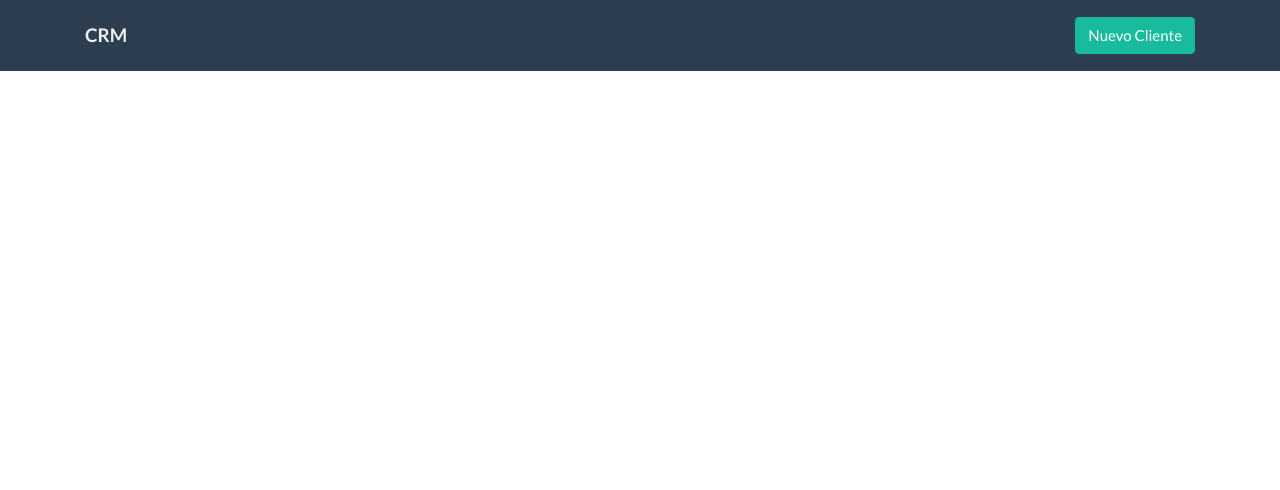
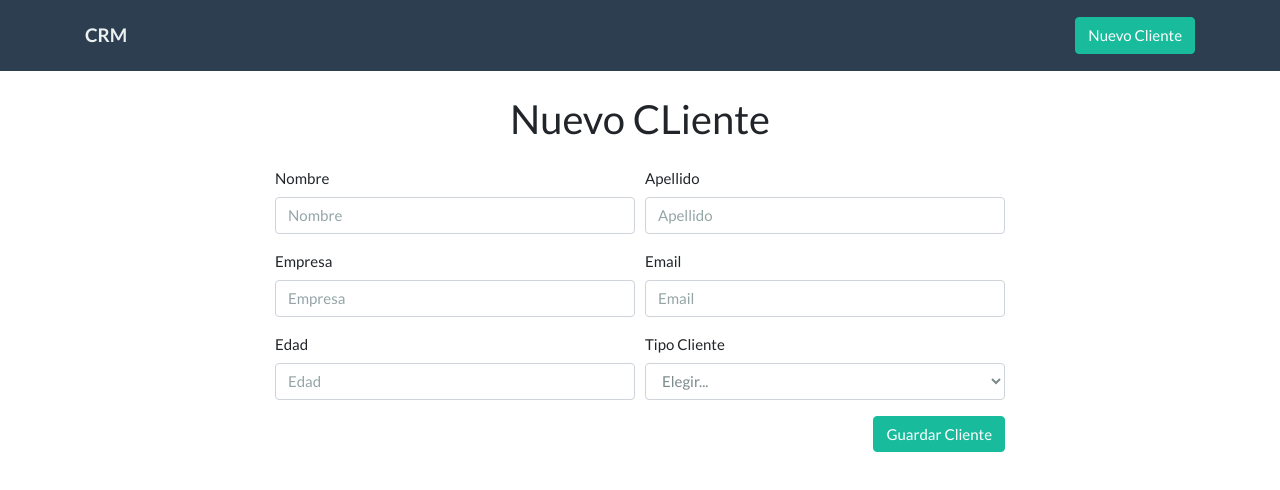
Before and after one commit to AndersonGuerrero/CRMLite, a React (Create React App) app: page /client/new in a window 1280 px wide. Shown: the top 490 px of the page. Built offline with nearby package versions, Linux system fonts and the light colour scheme; no server answers.

Commit message:
add apollo-client

```diff
--- a/package.json
+++ b/package.json
@@ -9,6 +9,7 @@
     "react": "^16.8.6",
     "react-apollo": "^2.5.8",
     "react-dom": "^16.8.6",
+    "react-router-dom": "^5.0.1",
     "react-scripts": "3.0.1"
   },
   "scripts": {
--- a/src/App.js
+++ b/src/App.js
@@ -1,8 +1,12 @@
 import React from 'react'
 import { ApolloProvider } from 'react-apollo'
 import ApolloClient from 'apollo-boost'
+import { BrowserRouter as Router, Route, Switch } from 'react-router-dom'
 
-import Header from './components/Header'
+import { Header } from './components/Header'
+import { Clients } from './components/Clients'
+import { NewClient } from './components/NewClient'
+import { EditClient } from './components/EditClient'
 
 const client = new ApolloClient({
   uri: process.env.REACT_APP_API_URL,
@@ -15,7 +19,18 @@ const client = new ApolloClient({
 function App() {
   return (
     <ApolloProvider client={client}>
-    	<Header />
+      <Router>
+        <>
+        	<Header />
+          <div className="container">
+            <Switch>
+              <Route exact path="/" component={Clients} />
+              <Route exact path="/client/new" component={NewClient} />
+              <Route exact path="/client/edit/:id" component={EditClient} />
+            </Switch>
+          </div>
+        < />
+      </Router>
     </ApolloProvider>
   );
 }
--- /dev/null
+++ b/src/components/Clients.js
@@ -0,0 +1,37 @@
+import React, { Fragment } from 'react'
+import { Link } from 'react-router-dom'
+import { Query } from 'react-apollo'
+import { GET_CLIENTS_QUERY } from '../queries'
+
+export const Clients = () => (
+  <Query query={GET_CLIENTS_QUERY}>
+    {({ loading, error, data}) =>{
+      if (loading) return "Cargando..."
+      if (error) return `Error: ${error.message}`
+      console.log(data)
+      return (
+        <Fragment>
+          <h2 className="text-center">Listado de clientes</h2>
+          <ul className="list-group mt-4">
+            {
+              data.getClients.map( item => (
+                <li className="list-group-item" key={item._id}>
+                  <div className="row justify-content-between align-items-center" >
+                    <div className="col-md-8 d-flex justify-content-between align-items-center">
+                      {item.name} {item.lastname}
+                    </div>
+                    <div className="col-md-4 d-flex justify-content-end">
+                      <Link to={`/client/edit/${item._id}`} className="btn btn-success d-block d-md-inline-block">
+                        Editar CLiente
+                      </Link>
+                    </div>
+                  </div>
+                </li>
+              ))
+            }
+          </ul>
+        </Fragment>
+      )
+    }}
+  </Query>
+)
--- /dev/null
+++ b/src/components/EditClient.js
@@ -0,0 +1,5 @@
+import React from 'react';
+
+export const EditClient = () => (
+  <h2 className="text-center">Editar CLiente</h2>
+)
--- a/src/components/Header.js
+++ b/src/components/Header.js
@@ -1,9 +1,12 @@
 import React from 'react';
+import { Link } from 'react-router-dom';
 
-const Header = () => (
-  <nav className="navbar navbar-expand-lg navbar-dark bg-primary justify-content-between d-flex">
+export const Header = () => (
+  <nav className="navbar navbar-expand-lg navbar-dark bg-primary justify-content-between d-flex mb-4">
     <div className="container">
-      <a className="navbar-brand text-light font-weight-bold">CRM</a>
+      <Link to="/" className="navbar-brand text-light font-weight-bold">
+          CRM
+      </Link>
       <button className="navbar-toggler" type="button" data-toggle="collapse" data-target="#navegacion" aria-controls="navegacion" aria-expanded="false" aria-label="Toggle navigation">
         <span className="navbar-toggler-icon"></span>
       </button>
@@ -11,12 +14,12 @@ const Header = () => (
       <div className="collapse navbar-collapse" id="navegacion">
         <ul className="navbar-nav ml-auto text-right">
             <li className="nav-item active">
-                <a className="btn btn-success">Nuevo Cliente</a>
+              <Link to="/client/new" className="btn btn-success">
+                Nuevo Cliente
+              </Link>
             </li>
         </ul>
       </div>
     </div>
   </nav>
-);
-
-export default Header;
+)
--- /dev/null
+++ b/src/components/NewClient.js
@@ -0,0 +1,115 @@
+import React, { Fragment, useState } from 'react'
+import { Mutation } from 'react-apollo'
+
+import { NEW_CLIENT_MUTATION } from '../mutations'
+
+export const NewClient = () => {
+  const [error, setError] = useState(false)
+  const [client, setClient] = useState({
+      name: '',
+      lastname: '',
+      company: '',
+      age: '',
+      type: ''
+  });
+
+  const errorMessage = (error) ? <p className="alert alert-danger p-3 text-center">
+    Todos los campos son obligatorios
+    </p> : ''
+
+  return (
+    <Fragment>
+      <h2 className="text-center">Nuevo CLiente</h2>
+      {errorMessage}
+      <div className="row justify-content-center">
+        <Mutation mutation={NEW_CLIENT_MUTATION}>
+          { createClient => (
+            <form className="col-md-8 m-3" onSubmit={ e =>{
+                e.preventDefault()
+                const {name, lastname, company, age, type } = client
+                if (name === '' || lastname === '' || type === ''){
+                  setError(true)
+                  return
+                } else {
+                  setError(false)
+                }
+
+                const input = {
+                  name,
+                  lastname,
+                  company,
+                  age: Number(age),
+                  type
+                }
+
+                createClient({
+                  variables: { input }
+                })
+            }} >
+                <div className="form-row">
+                    <div className="form-group col-md-6">
+                        <label>Nombre</label>
+                        <input type="text" className="form-control" onChange={ e => {
+                          setClient({
+                              ...client,
+                              name: e.target.value
+                          })
+                        }} placeholder="Nombre"/>
+                    </div>
+                    <div className="form-group col-md-6">
+                        <label>Apellido</label>
+                        <input type="text" onChange={ e => {
+                          setClient({
+                              ...client,
+                              lastname: e.target.value
+                          })
+                        }} className="form-control" placeholder="Apellido"/>
+                    </div>
+                </div>
+                <div className="form-row">
+                    <div className="form-group col-md-6">
+                        <label>Empresa</label>
+                        <input type="text" className="form-control" placeholder="Empresa" onChange={ e => {
+                          setClient({
+                              ...client,
+                              company: e.target.value
+                          })
+                        }} />
+                    </div>
+                    <div className="form-group col-md-6">
+                        <label>Email</label>
+                        <input type="email" className="form-control" placeholder="Email" />
+                    </div>
+                </div>
+                <div className="form-row">
+                    <div className="form-group col-md-6">
+                        <label>Edad</label>
+                        <input type="text" className="form-control" placeholder="Edad" onChange={ e => {
+                          setClient({
+                              ...client,
+                              age: e.target.value
+                          })
+                        }} />
+                    </div>
+                    <div className="form-group col-md-6">
+                        <label>Tipo Cliente</label>
+                        <select className="form-control" onChange={ e => {
+                              setClient({
+                                  ...client,
+                                  type: e.target.value
+                              })
+                            }} >
+                            <option value="">Elegir...</option>
+                            <option value="PREMIUM">PREMIUM</option>
+                            <option value="BASICO">BÁSICO</option>
+                        </select>
+                    </div>
+                </div>
+                <button type="submit" className="btn btn-success float-right">Guardar Cliente</button>
+            </form>
+          )}
+        </Mutation>
+      </div>
+    </ Fragment>
+  )
+}
--- /dev/null
+++ b/src/mutations/index.js
@@ -0,0 +1,12 @@
+import gql from 'graphql-tag'
+
+export const NEW_CLIENT_MUTATION = gql`
+mutation createClient($input: ClientInput!){
+  createClient(input: $input){
+    _id
+    name
+    lastname
+    company
+  }
+}
+`
--- /dev/null
+++ b/src/queries/index.js
@@ -0,0 +1,11 @@
+import gql from 'graphql-tag'
+
+export const GET_CLIENTS_QUERY = gql`{
+  getClients {
+    _id
+    name
+    lastname
+    company
+  }
+}
+`
```
Also changed, not shown: 1 other file (tests, documents, lock files or other folders).
